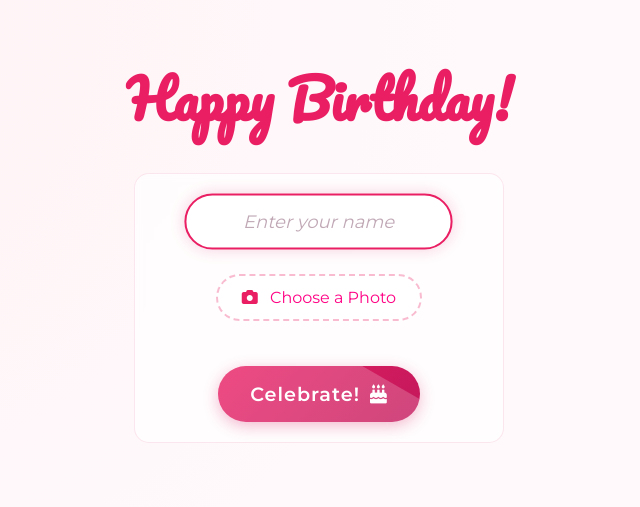
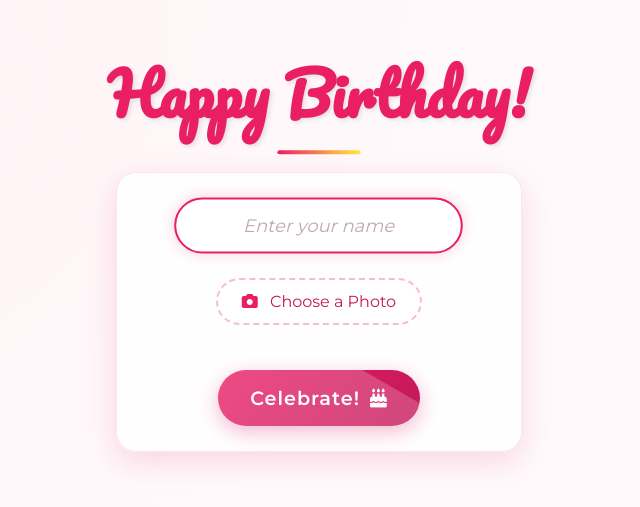
Before and after one commit to johnpaulreal/gift, a plain HTML site: page index.html in a window 1280 px wide. Shown: the part 147-654 px from the top of the page, without its empty margins (321-961 px from the left). Drawn offline with Linux system fonts and the light colour scheme.

Commit message:
Update index.html

```diff
--- a/index.html
+++ b/index.html
@@ -10,10 +10,11 @@
             --primary-color: #e91e63;
             --secondary-color: #f8bbd0;
             --accent-color: #ffeb3b;
-            --text-color: rgb(255, 0, 132);
+            --text-color: #c2185b;
             --bg-color: #fff9fb;
             --dark-pink: #c2185b;
             --light-pink: #fce4ec;
+            --shadow-color: rgba(216, 27, 96, 0.15);
         }
 
         * {
@@ -43,27 +44,24 @@
             margin: 0 auto;
             background: transparent;
             border-radius: 20px;
-            box-shadow: none;
             position: relative;
             overflow: hidden;
         }
-        .container::before {
-            display: none;
-        }
-
 
         h1 {
             color: var(--primary-color);
-            font-size: 3.2rem;
+            font-size: 3.5rem;
             margin: 20px 0 30px;
             font-weight: 700;
             animation: pulse 2s infinite alternate;
             font-family: 'Pacifico', cursive;
             position: relative;
             display: inline-block;
+            text-shadow: 2px 2px 4px rgba(0,0,0,0.1);
         }
 
         h1::after {
+            content: '';
             position: absolute;
             bottom: -10px;
             left: 50%;
@@ -82,11 +80,18 @@
         .input-section {
             margin-bottom: 30px;
             animation: fadeIn 1s ease-out;
-            padding: 20px;
-            background-color: rgba(255, 255, 255, 0.7);
-            border-radius: 15px;
-            backdrop-filter: blur(5px);
+            padding: 25px;
+            background-color: rgba(255, 255, 255, 0.85);
+            border-radius: 20px;
+            backdrop-filter: blur(10px);
             border: 1px solid rgba(216, 27, 96, 0.1);
+            box-shadow: 0 10px 30px var(--shadow-color);
+            transition: all 0.3s ease;
+        }
+
+        .input-section:hover {
+            transform: translateY(-5px);
+            box-shadow: 0 15px 40px var(--shadow-color);
         }
 
         @keyframes fadeIn {
@@ -130,7 +135,7 @@
             cursor: pointer;
             margin-top: 20px;
             transition: all 0.3s;
-            box-shadow: 0 4px 15px rgba(216, 27, 96, 0.3);
+            box-shadow: 0 6px 20px rgba(216, 27, 96, 0.3);
             font-family: inherit;
             font-weight: 600;
             letter-spacing: 1px;
@@ -146,7 +151,7 @@
         button:hover {
             background: linear-gradient(135deg, var(--dark-pink), var(--primary-color));
             transform: translateY(-3px) scale(1.03);
-            box-shadow: 0 8px 25px rgba(216, 27, 96, 0.4);
+            box-shadow: 0 10px 25px rgba(216, 27, 96, 0.4);
         }
 
         button:active {
@@ -383,12 +388,13 @@
             transform: translateY(20px);
             transition: all 1s;
             font-family: 'Dancing Script', cursive;
-            background: rgba(255, 255, 255, 0.8);
+            background: rgba(255, 255, 255, 0.85);
             padding: 10px 20px;
             border-radius: 50px;
             box-shadow: 0 5px 15px rgba(0,0,0,0.1);
             max-width: 80%;
             margin: 0 auto;
+            backdrop-filter: blur(5px);
         }
 
         .balloon {
@@ -532,12 +538,13 @@
             opacity: 0;
             transform: translateY(20px);
             transition: all 1s 0.5s;
-            background-color: rgba(255, 255, 255, 0.7);
+            background-color: rgba(255, 255, 255, 0.85);
             padding: 25px;
             border-radius: 15px;
             backdrop-filter: blur(5px);
             border: 1px solid rgba(216, 27, 96, 0.1);
             font-family: 'Dancing Script', cursive;
+            box-shadow: 0 10px 30px var(--shadow-color);
         }
 
         .footer {
@@ -646,6 +653,7 @@
             border-color: var(--primary-color);
             background-color: #fff;
             transform: translateY(-2px);
+            box-shadow: 0 5px 15px rgba(0,0,0,0.1);
         }
 
         .custom-file-upload i {
```
